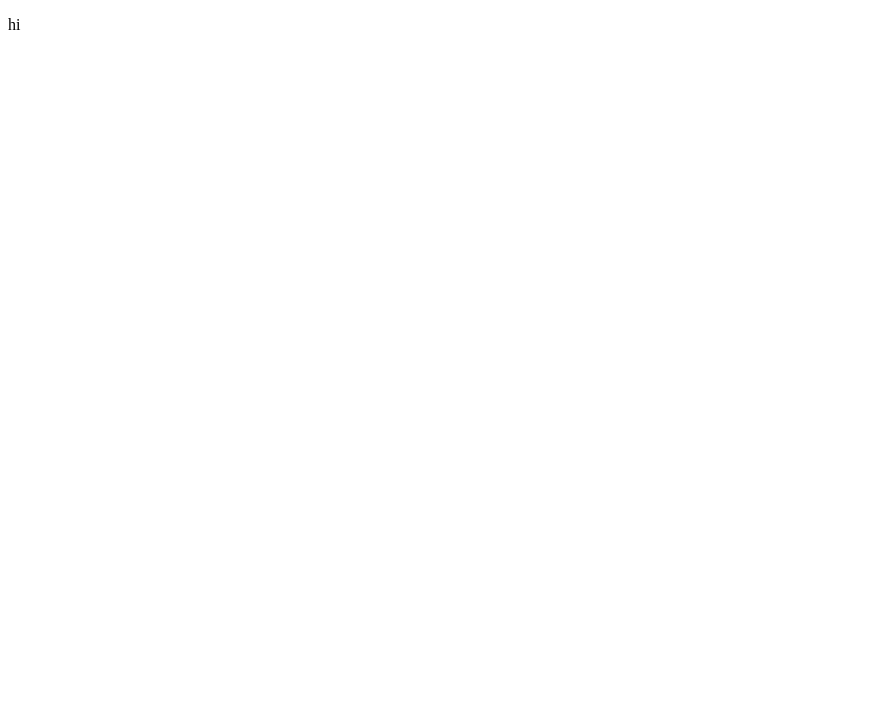
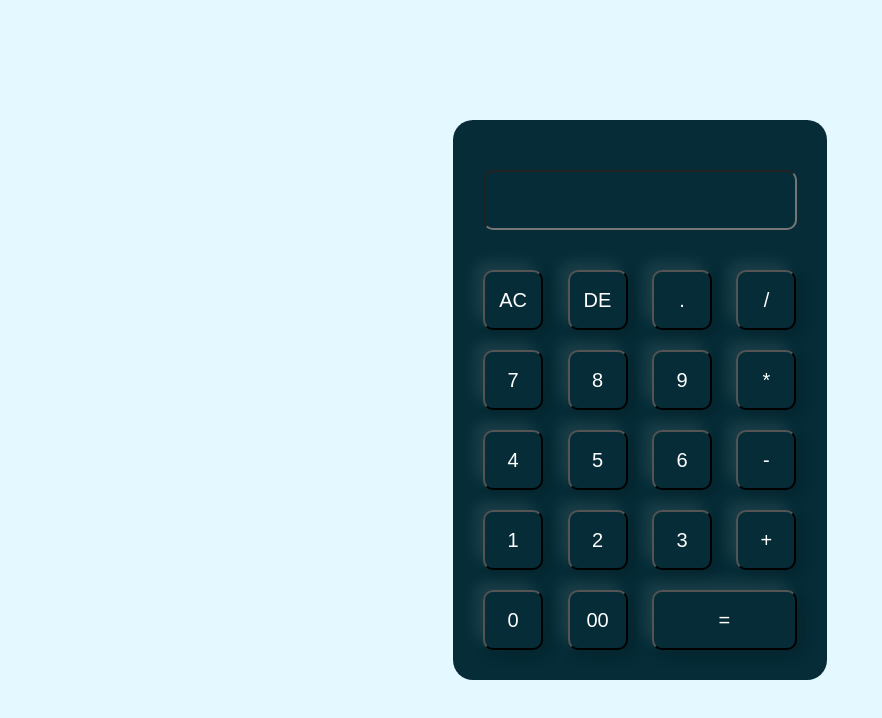
Before and after one commit to shivjadav/Oasis_internship_tasks, a plain HTML site: page Task1_calc.html in a window 1280 px wide. Shown: the whole page, without its empty margins (0-882 px from the left). Drawn offline with Linux system fonts and the light colour scheme.

Commit message:
completed calc

```diff
--- a/Task1_calc.html
+++ b/Task1_calc.html
@@ -4,8 +4,47 @@
     <meta charset="UTF-8">
     <meta name="viewport" content="width=device-width, initial-scale=1.0">
     <title>Calculator</title>
+    <link rel="stylesheet" href="./task1_css.css">
 </head>
 <body>
-    <p>hi</p>
+    <div class="container">
+        <div class="Calculator">
+            <form action="" class="form">
+                <div class="display">
+                    <input type="text" name="display"/>
+                </div>
+                <div>
+                    <input type="button" value="AC"  onclick="display.value=''"/>
+                    <input type="button" value="DE"  onclick="display.value= display.value.toString().slice(0,-1)"/>
+                    <input type="button" value="."  onclick="display.value+='.'"/>
+                    <input type="button" value="/"  onclick="display.value+='/'"/>
+                </div>
+                <div>
+                    <input type="button" value="7" onclick="display.value+='7'"/>
+                    <input type="button" value="8" onclick="display.value+='8'"/>
+                    <input type="button" value="9" onclick="display.value+='9'"/>
+                    <input type="button" value="*" onclick="display.value+='*'"/>
+                </div>
+                <div>
+                    <input type="button" value="4" onclick="display.value+='4'"/>
+                    <input type="button" value="5" onclick="display.value+='5'"/>
+                    <input type="button" value="6" onclick="display.value+='6'"/>
+                    <input type="button" value="-"  onclick="display.value+='-'"/>
+                </div>
+                <div>
+                    <input type="button" value="1" onclick="display.value+='1'"/>
+                    <input type="button" value="2" onclick="display.value+='2'"/>
+                    <input type="button" value="3" onclick="display.value+='3'"/>
+                    <input type="button" value="+"  onclick="display.value+='+'"/>
+                </div>
+                <div>
+                    <input type="button" value="0"  onclick="display.value+='0'"/>
+                    <input type="button" value="00"  onclick="display.value+='00'"/>
+                    <input type="button" value="=" class="equal" onclick="display.value=eval(display.value)"/>
+                </div>
+            </form>
+        </div>
+
+    </div>
 </body>
 </html>
--- /dev/null
+++ b/task1_css.css
@@ -0,0 +1,45 @@
+*{
+    margin:0;
+    padding: 0;
+    box-sizing: border-box;
+    font-family: 'Poppins',sans-serif;
+}
+.container{
+    background-color: #e3f9ff;
+    height: 100vh;
+    width: 100%;
+    display: flex;
+    justify-content: center;
+    align-items: center;
+}
+.Calculator{
+    background-color: #052c37;
+    border-radius: 20px;
+    padding: 20px;
+}
+.Calculator form input{
+    background : transparent;
+    width: 60px;
+    height: 60px;
+    box-shadow: -8px -8px 15px rgba(255,255,255,0.1), 5px 5px 15px rgba(0,0,0,0.2);
+    border-radius: 10px;
+    color: #fff;
+    font-size: 20px;
+    margin: 10px;
+}
+form .display{
+    border: 0;
+    border-radius: 20px;
+    display: flex;
+    justify-content: flex-end;
+    margin: 20px 0;
+}
+form .display input{
+    text-align: right;
+    flex: 1;
+    box-shadow: none;
+    font-size:45px;
+}
+form input.equal{
+    width: 145px;
+}
```
